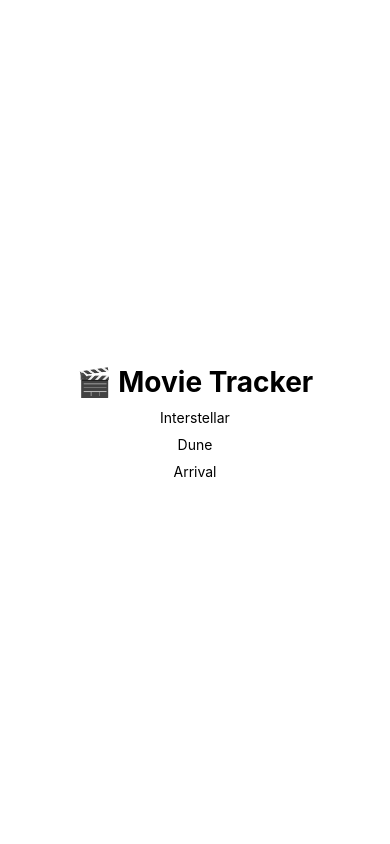
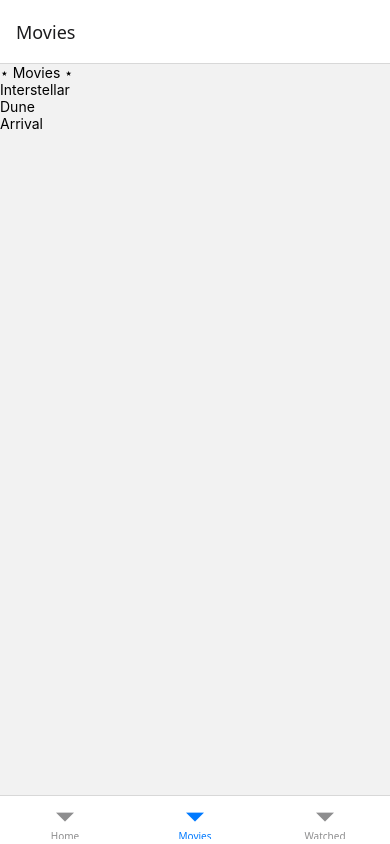
Before and after one commit to SylwiaTeresa/movie-tracker, a React Native app: screen /Movies in a window 390 px wide. Built offline with nearby package versions, Linux system fonts and the light colour scheme.

Commit message:
feat: add bottom tab navigation

```diff
--- a/App.tsx
+++ b/App.tsx
@@ -1,47 +1,24 @@
-import { View, Text, StyleSheet } from "react-native";
+import { NavigationContainer } from "@react-navigation/native";
+//import { StyleSheet } from "react-native";
+import TabNavigator from "./src/navigation/TabNavigator";
 
 export default function App() {
   return (
-    <View style={styles.container}>
-      <Text style={styles.title}>🎬 Movie Tracker</Text>
-      <Text>Interstellar</Text>
-      <Text>Dune</Text>
-      <Text>Arrival</Text>
-    </View>
+    <NavigationContainer>
+      <TabNavigator />
+    </NavigationContainer>
   );
 }
-
-const styles = StyleSheet.create({
-  container: {
-    flex: 1,
-    justifyContent: "center",
-    alignItems: "center",
-    gap: 10,
-  },
-  title: {
-    fontSize: 28,
-    fontWeight: "bold",
-  },
-});
-
-// import { StatusBar } from 'expo-status-bar';
-// import { StyleSheet, Text, View } from 'react-native';
-
-// export default function App() {
-//   return (
-//     <View style={styles.container}>
-//       <Text>Open up App.tsx to start working on your app!</Text>
-//       <Text>HELLO appen</Text>
-//       <StatusBar style="auto" />
-//     </View>
-//   );
-// }
 
 // const styles = StyleSheet.create({
 //   container: {
 //     flex: 1,
-//     backgroundColor: '#fff',
-//     alignItems: 'center',
-//     justifyContent: 'center',
+//     justifyContent: "center",
+//     alignItems: "center",
+//     gap: 10,
+//   },
+//   title: {
+//     fontSize: 28,
+//     fontWeight: "bold",
 //   },
 // });
--- a/package.json
+++ b/package.json
@@ -3,10 +3,14 @@
   "version": "1.0.0",
   "main": "index.ts",
   "dependencies": {
+    "@react-navigation/bottom-tabs": "^7.18.0",
+    "@react-navigation/native": "^7.3.1",
     "expo": "~56.0.11",
     "expo-status-bar": "~56.0.4",
     "react": "19.2.3",
-    "react-native": "0.85.3"
+    "react-native": "0.85.3",
+    "react-native-safe-area-context": "~5.7.0",
+    "react-native-screens": "4.25.2"
   },
   "devDependencies": {
     "@types/react": "~19.2.2",
--- /dev/null
+++ b/src/navigation/TabNavigator.tsx
@@ -0,0 +1,16 @@
+import { createBottomTabNavigator } from "@react-navigation/bottom-tabs";
+import HomeScreen from "../screens/HomeScreen";
+import MoviesScreen from "../screens/MoviesScreen";
+import WatchedScreen from "../screens/WatchedScreen";
+
+const Tab = createBottomTabNavigator();
+
+export default function TabNavigator() {
+  return (
+    <Tab.Navigator>
+      <Tab.Screen name="Home" component={HomeScreen}/>
+      <Tab.Screen name="Movies" component={MoviesScreen}/>
+      <Tab.Screen name="Watched" component={WatchedScreen}/>
+    </Tab.Navigator>
+  )
+}
--- a/src/screens/MovieScreen.tsx
+++ b/src/screens/MoviesScreen.tsx
@@ -1,6 +1,6 @@
 import { Text, View } from "react-native";
 
-export default function MovieScreen() {
+export default function MoviesScreen() {
   return (
     <View>
       <Text>⋆ Movies ⋆</Text>
```
Also changed, not shown: 1 other file (tests, documents, lock files or other folders).
